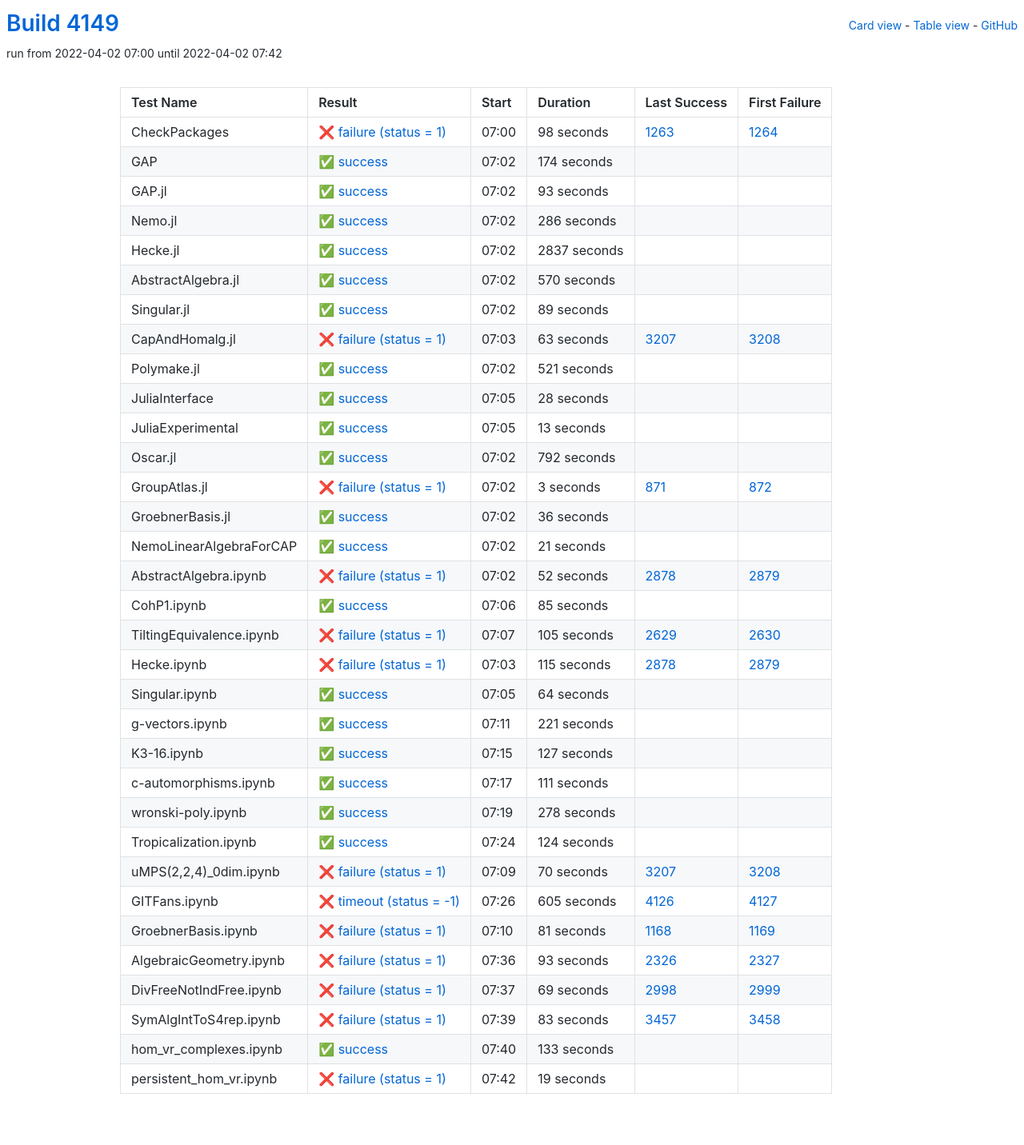
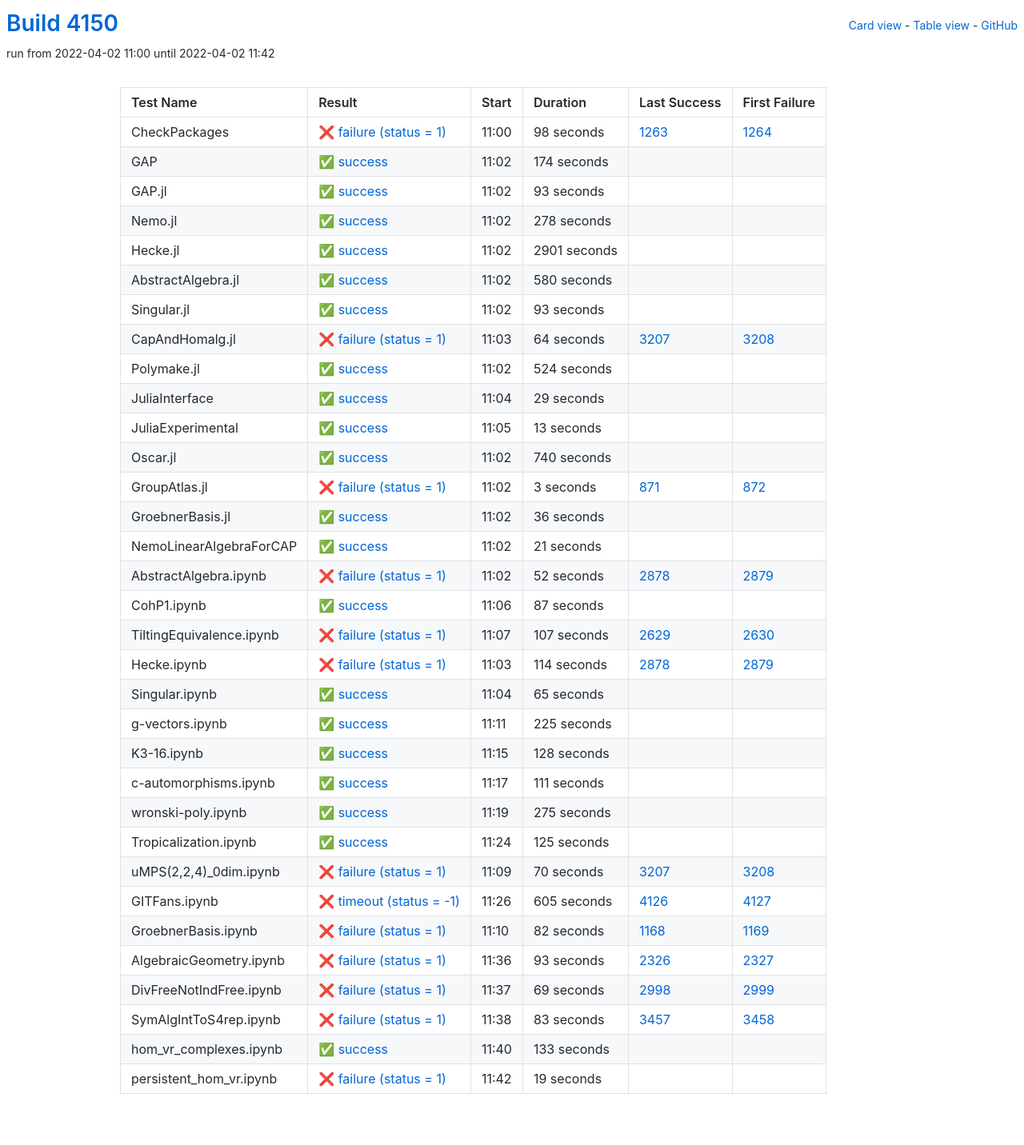
Before and after one commit to oscar-system/oscar-ci-status-stable, a Jekyll site: the page built from table.html, in a window 1280 px wide. Shown: the whole page at 80% size. Built offline with Jekyll 4.4.1, drawn with Linux system fonts in a browser that asks for light colours.

Commit message:
Build #4150

```diff
--- a/_data/ci.yml
+++ b/_data/ci.yml
@@ -1,6 +1,6 @@
 ---
-build: 4149
-build_url: https://oscarci.mathematik.uni-kl.de/job/oscar-stable/4149/
+build: 4150
+build_url: https://oscarci.mathematik.uni-kl.de/job/oscar-stable/4150/
 job: oscar-stable
 organization: oscar-system
 repo: oscar-ci-status-stable
@@ -8,8 +8,8 @@ repourl: https://github.com/oscar-system/oscar-ci-status-stable
 tests:
 - name: CheckPackages
   id: checkpackages
-  log: https://oscarci.mathematik.uni-kl.de/job/oscar-stable/4149/artifact/logs/build-4149/CheckPackages.log
-  start: 2022-04-02 07:00
+  log: https://oscarci.mathematik.uni-kl.de/job/oscar-stable/4150/artifact/logs/build-4150/CheckPackages.log
+  start: 2022-04-02 11:00
   success: false
   exitcode: 1
   status: failure
@@ -20,8 +20,8 @@ tests:
   first_failure_url: https://oscarci.mathematik.uni-kl.de/job/oscar-stable/1264/
 - name: GAP
   id: gap
-  log: https://oscarci.mathematik.uni-kl.de/job/oscar-stable/4149/artifact/logs/build-4149/GAP.log
-  start: 2022-04-02 07:02
+  log: https://oscarci.mathematik.uni-kl.de/job/oscar-stable/4150/artifact/logs/build-4150/GAP.log
+  start: 2022-04-02 11:02
   success: true
   exitcode: 0
   status: success
@@ -32,8 +32,8 @@ tests:
   first_failure_url:
 - name: GAP.jl
   id: gap-jl
-  log: https://oscarci.mathematik.uni-kl.de/job/oscar-stable/4149/artifact/logs/build-4149/GAP.jl.log
-  start: 2022-04-02 07:02
+  log: https://oscarci.mathematik.uni-kl.de/job/oscar-stable/4150/artifact/logs/build-4150/GAP.jl.log
+  start: 2022-04-02 11:02
   success: true
   exitcode: 0
   status: success
@@ -44,92 +44,92 @@ tests:
   first_failure_url:
 - name: Nemo.jl
   id: nemo-jl
-  log: https://oscarci.mathematik.uni-kl.de/job/oscar-stable/4149/artifact/logs/build-4149/Nemo.jl.log
-  start: 2022-04-02 07:02
+  log: https://oscarci.mathematik.uni-kl.de/job/oscar-stable/4150/artifact/logs/build-4150/Nemo.jl.log
+  start: 2022-04-02 11:02
   success: true
   exitcode: 0
   status: success
-  duration: 286
+  duration: 278
   last_success: false
   last_success_url:
   first_failure: false
   first_failure_url:
 - name: Hecke.jl
   id: hecke-jl
-  log: https://oscarci.mathematik.uni-kl.de/job/oscar-stable/4149/artifact/logs/build-4149/Hecke.jl.log
-  start: 2022-04-02 07:02
+  log: https://oscarci.mathematik.uni-kl.de/job/oscar-stable/4150/artifact/logs/build-4150/Hecke.jl.log
+  start: 2022-04-02 11:02
   success: true
   exitcode: 0
   status: success
-  duration: 2837
+  duration: 2901
   last_success: false
   last_success_url:
   first_failure: false
   first_failure_url:
 - name: AbstractAlgebra.jl
   id: abstractalgebra-jl
-  log: https://oscarci.mathematik.uni-kl.de/job/oscar-stable/4149/artifact/logs/build-4149/AbstractAlgebra.jl.log
-  start: 2022-04-02 07:02
+  log: https://oscarci.mathematik.uni-kl.de/job/oscar-stable/4150/artifact/logs/build-4150/AbstractAlgebra.jl.log
+  start: 2022-04-02 11:02
   success: true
   exitcode: 0
   status: success
-  duration: 570
+  duration: 580
   last_success: false
   last_success_url:
   first_failure: false
   first_failure_url:
 - name: Singular.jl
   id: singular-jl
-  log: https://oscarci.mathematik.uni-kl.de/job/oscar-stable/4149/artifact/logs/build-4149/Singular.jl.log
-  start: 2022-04-02 07:02
+  log: https://oscarci.mathematik.uni-kl.de/job/oscar-stable/4150/artifact/logs/build-4150/Singular.jl.log
+  start: 2022-04-02 11:02
   success: true
   exitcode: 0
   status: success
-  duration: 89
+  duration: 93
   last_success: false
   last_success_url:
   first_failure: false
   first_failure_url:
 - name: CapAndHomalg.jl
   id: capandhomalg-jl
-  log: https://oscarci.mathematik.uni-kl.de/job/oscar-stable/4149/artifact/logs/build-4149/CapAndHomalg.jl.log
-  start: 2022-04-02 07:03
+  log: https://oscarci.mathematik.uni-kl.de/job/oscar-stable/4150/artifact/logs/build-4150/CapAndHomalg.jl.log
+  start: 2022-04-02 11:03
   success: false
   exitcode: 1
   status: failure
-  duration: 63
+  duration: 64
   last_success: 3207
   last_success_url: https://oscarci.mathematik.uni-kl.de/job/oscar-stable/3207/
   first_failure: 3208
   first_failure_url: https://oscarci.mathematik.uni-kl.de/job/oscar-stable/3208/
 - name: Polymake.jl
   id: polymake-jl
-  log: https://oscarci.mathematik.uni-kl.de/job/oscar-stable/4149/artifact/logs/build-4149/Polymake.jl.log
-  start: 2022-04-02 07:02
+  log: https://oscarci.mathematik.uni-kl.de/job/oscar-stable/4150/artifact/logs/build-4150/Polymake.jl.log
+  start: 2022-04-02 11:02
   success: true
   exitcode: 0
   status: success
-  duration: 521
+  duration: 524
   last_success: false
   last_success_url:
   first_failure: false
   first_failure_url:
 - name: JuliaInterface
   id: juliainterface
-  log: https://oscarci.mathematik.uni-kl.de/job/oscar-stable/4149/artifact/logs/build-4149/JuliaInterface.log
-  start: 2022-04-02 07:05
+  log: https://oscarci.mathematik.uni-kl.de/job/oscar-stable/4150/artifact/logs/build-4150/JuliaInterface.log
+  start: 2022-04-02 11:04
   success: true
   exitcode: 0
   status: success
-  duration: 28
+  duration: 29
   last_success: false
   last_success_url:
   first_failure: false
   first_failure_url:
 - name: JuliaExperimental
   id: juliaexperimental
-  log: https://oscarci.mathematik.uni-kl.de/job/oscar-stable/4149/artifact/logs/build-4149/JuliaExperimental.log
-  start: 2022-04-02 07:05
+  log: https://oscarci.mathematik.uni-kl.de/job/oscar-stable/4150/artifact/logs/build-4150/JuliaExperimental.log
+  start: 2022-04-02 11:05
   success: true
   exitcode: 0
   status: success
@@ -140,20 +140,20 @@ tests:
   first_failure_url:
 - name: Oscar.jl
   id: oscar-jl
-  log: https://oscarci.mathematik.uni-kl.de/job/oscar-stable/4149/artifact/logs/build-4149/Oscar.jl.log
-  start: 2022-04-02 07:02
+  log: https://oscarci.mathematik.uni-kl.de/job/oscar-stable/4150/artifact/logs/build-4150/Oscar.jl.log
+  start: 2022-04-02 11:02
   success: true
   exitcode: 0
   status: success
-  duration: 792
+  duration: 740
   last_success: false
   last_success_url:
   first_failure: false
   first_failure_url:
 - name: GroupAtlas.jl
   id: groupatlas-jl
-  log: https://oscarci.mathematik.uni-kl.de/job/oscar-stable/4149/artifact/logs/build-4149/GroupAtlas.jl.log
-  start: 2022-04-02 07:02
+  log: https://oscarci.mathematik.uni-kl.de/job/oscar-stable/4150/artifact/logs/build-4150/GroupAtlas.jl.log
+  start: 2022-04-02 11:02
   success: false
   exitcode: 1
   status: failure
@@ -164,8 +164,8 @@ tests:
   first_failure_url: https://oscarci.mathematik.uni-kl.de/job/oscar-stable/872/
 - name: GroebnerBasis.jl
   id: groebnerbasis-jl
-  log: https://oscarci.mathematik.uni-kl.de/job/oscar-stable/4149/artifact/logs/build-4149/GroebnerBasis.jl.log
-  start: 2022-04-02 07:02
+  log: https://oscarci.mathematik.uni-kl.de/job/oscar-stable/4150/artifact/logs/build-4150/GroebnerBasis.jl.log
+  start: 2022-04-02 11:02
   success: true
   exitcode: 0
   status: success
@@ -176,8 +176,8 @@ tests:
   first_failure_url:
 - name: NemoLinearAlgebraForCAP
   id: nemolinearalgebraforcap
-  log: https://oscarci.mathematik.uni-kl.de/job/oscar-stable/4149/artifact/logs/build-4149/NemoLinearAlgebraForCAP.log
-  start: 2022-04-02 07:02
+  log: https://oscarci.mathematik.uni-kl.de/job/oscar-stable/4150/artifact/logs/build-4150/NemoLinearAlgebraForCAP.log
+  start: 2022-04-02 11:02
   success: true
   exitcode: 0
   status: success
@@ -188,8 +188,8 @@ tests:
   first_failure_url:
 - name: AbstractAlgebra.ipynb
   id: abstractalgebra-ipynb
-  log: https://oscarci.mathematik.uni-kl.de/job/oscar-stable/4149/artifact/logs/build-4149/AbstractAlgebra.ipynb.log
-  start: 2022-04-02 07:02
+  log: https://oscarci.mathematik.uni-kl.de/job/oscar-stable/4150/artifact/logs/build-4150/AbstractAlgebra.ipynb.log
+  start: 2022-04-02 11:02
   success: false
   exitcode: 1
   status: failure
@@ -200,80 +200,80 @@ tests:
   first_failure_url: https://oscarci.mathematik.uni-kl.de/job/oscar-stable/2879/
 - name: CohP1.ipynb
   id: cohp1-ipynb
-  log: https://oscarci.mathematik.uni-kl.de/job/oscar-stable/4149/artifact/logs/build-4149/CohP1.ipynb.log
-  start: 2022-04-02 07:06
+  log: https://oscarci.mathematik.uni-kl.de/job/oscar-stable/4150/artifact/logs/build-4150/CohP1.ipynb.log
+  start: 2022-04-02 11:06
   success: true
   exitcode: 0
   status: success
-  duration: 85
+  duration: 87
   last_success: false
   last_success_url:
   first_failure: false
   first_failure_url:
 - name: TiltingEquivalence.ipynb
   id: tiltingequivalence-ipynb
-  log: https://oscarci.mathematik.uni-kl.de/job/oscar-stable/4149/artifact/logs/build-4149/TiltingEquivalence.ipynb.log
-  start: 2022-04-02 07:07
+  log: https://oscarci.mathematik.uni-kl.de/job/oscar-stable/4150/artifact/logs/build-4150/TiltingEquivalence.ipynb.log
+  start: 2022-04-02 11:07
   success: false
   exitcode: 1
   status: failure
-  duration: 105
+  duration: 107
   last_success: 2629
   last_success_url: https://oscarci.mathematik.uni-kl.de/job/oscar-stable/2629/
   first_failure: 2630
   first_failure_url: https://oscarci.mathematik.uni-kl.de/job/oscar-stable/2630/
 - name: Hecke.ipynb
   id: hecke-ipynb
-  log: https://oscarci.mathematik.uni-kl.de/job/oscar-stable/4149/artifact/logs/build-4149/Hecke.ipynb.log
-  start: 2022-04-02 07:03
+  log: https://oscarci.mathematik.uni-kl.de/job/oscar-stable/4150/artifact/logs/build-4150/Hecke.ipynb.log
+  start: 2022-04-02 11:03
   success: false
   exitcode: 1
   status: failure
-  duration: 115
+  duration: 114
   last_success: 2878
   last_success_url: https://oscarci.mathematik.uni-kl.de/job/oscar-stable/2878/
   first_failure: 2879
   first_failure_url: https://oscarci.mathematik.uni-kl.de/job/oscar-stable/2879/
 - name: Singular.ipynb
   id: singular-ipynb
-  log: https://oscarci.mathematik.uni-kl.de/job/oscar-stable/4149/artifact/logs/build-4149/Singular.ipynb.log
-  start: 2022-04-02 07:05
+  log: https://oscarci.mathematik.uni-kl.de/job/oscar-stable/4150/artifact/logs/build-4150/Singular.ipynb.log
+  start: 2022-04-02 11:04
   success: true
   exitcode: 0
   status: success
-  duration: 64
+  duration: 65
   last_success: false
   last_success_url:
   first_failure: false
   first_failure_url:
 - name: g-vectors.ipynb
   id: g-vectors-ipynb
-  log: https://oscarci.mathematik.uni-kl.de/job/oscar-stable/4149/artifact/logs/build-4149/g-vectors.ipynb.log
-  start: 2022-04-02 07:11
+  log: https://oscarci.mathematik.uni-kl.de/job/oscar-stable/4150/artifact/logs/build-4150/g-vectors.ipynb.log
+  start: 2022-04-02 11:11
   success: true
   exitcode: 0
   status: success
-  duration: 221
+  duration: 225
   last_success: false
   last_success_url:
   first_failure: false
   first_failure_url:
 - name: K3-16.ipynb
   id: k3-16-ipynb
-  log: https://oscarci.mathematik.uni-kl.de/job/oscar-stable/4149/artifact/logs/build-4149/K3-16.ipynb.log
-  start: 2022-04-02 07:15
+  log: https://oscarci.mathematik.uni-kl.de/job/oscar-stable/4150/artifact/logs/build-4150/K3-16.ipynb.log
+  start: 2022-04-02 11:15
   success: true
   exitcode: 0
   status: success
-  duration: 127
+  duration: 128
   last_success: false
   last_success_url:
   first_failure: false
   first_failure_url:
 - name: c-automorphisms.ipynb
   id: c-automorphisms-ipynb
-  log: https://oscarci.mathematik.uni-kl.de/job/oscar-stable/4149/artifact/logs/build-4149/c-automorphisms.ipynb.log
-  start: 2022-04-02 07:17
+  log: https://oscarci.mathematik.uni-kl.de/job/oscar-stable/4150/artifact/logs/build-4150/c-automorphisms.ipynb.log
+  start: 2022-04-02 11:17
   success: true
   exitcode: 0
   status: success
@@ -284,32 +284,32 @@ tests:
   first_failure_url:
 - name: wronski-poly.ipynb
   id: wronski-poly-ipynb
-  log: https://oscarci.mathematik.uni-kl.de/job/oscar-stable/4149/artifact/logs/build-4149/wronski-poly.ipynb.log
-  start: 2022-04-02 07:19
+  log: https://oscarci.mathematik.uni-kl.de/job/oscar-stable/4150/artifact/logs/build-4150/wronski-poly.ipynb.log
+  start: 2022-04-02 11:19
   success: true
   exitcode: 0
   status: success
-  duration: 278
+  duration: 275
   last_success: false
   last_success_url:
   first_failure: false
   first_failure_url:
 - name: Tropicalization.ipynb
   id: tropicalization-ipynb
-  log: https://oscarci.mathematik.uni-kl.de/job/oscar-stable/4149/artifact/logs/build-4149/Tropicalization.ipynb.log
-  start: 2022-04-02 07:24
+  log: https://oscarci.mathematik.uni-kl.de/job/oscar-stable/4150/artifact/logs/build-4150/Tropicalization.ipynb.log
+  start: 2022-04-02 11:24
   success: true
   exitcode: 0
   status: success
-  duration: 124
+  duration: 125
   last_success: false
   last_success_url:
   first_failure: false
   first_failure_url:
 - name: uMPS(2,2,4)_0dim.ipynb
   id: umps-2-2-4-0dim-ipynb
-  log: https://oscarci.mathematik.uni-kl.de/job/oscar-stable/4149/artifact/logs/build-4149/uMPS-2-2-4-_0dim.ipynb.log
-  start: 2022-04-02 07:09
+  log: https://oscarci.mathematik.uni-kl.de/job/oscar-stable/4150/artifact/logs/build-4150/uMPS-2-2-4-_0dim.ipynb.log
+  start: 2022-04-02 11:09
   success: false
   exitcode: 1
   status: failure
@@ -320,8 +320,8 @@ tests:
   first_failure_url: https://oscarci.mathematik.uni-kl.de/job/oscar-stable/3208/
 - name: GITFans.ipynb
   id: gitfans-ipynb
-  log: https://oscarci.mathematik.uni-kl.de/job/oscar-stable/4149/artifact/logs/build-4149/GITFans.ipynb.log
-  start: 2022-04-02 07:26
+  log: https://oscarci.mathematik.uni-kl.de/job/oscar-stable/4150/artifact/logs/build-4150/GITFans.ipynb.log
+  start: 2022-04-02 11:26
   success: false
   exitcode: -1
   status: timeout
@@ -332,20 +332,20 @@ tests:
   first_failure_url: https://oscarci.mathematik.uni-kl.de/job/oscar-stable/4127/
 - name: GroebnerBasis.ipynb
   id: groebnerbasis-ipynb
-  log: https://oscarci.mathematik.uni-kl.de/job/oscar-stable/4149/artifact/logs/build-4149/GroebnerBasis.ipynb.log
-  start: 2022-04-02 07:10
+  log: https://oscarci.mathematik.uni-kl.de/job/oscar-stable/4150/artifact/logs/build-4150/GroebnerBasis.ipynb.log
+  start: 2022-04-02 11:10
   success: false
   exitcode: 1
   status: failure
-  duration: 81
+  duration: 82
   last_success: 1168
   last_success_url: https://oscarci.mathematik.uni-kl.de/job/oscar-stable/1168/
   first_failure: 1169
   first_failure_url: https://oscarci.mathematik.uni-kl.de/job/oscar-stable/1169/
 - name: AlgebraicGeometry.ipynb
   id: algebraicgeometry-ipynb
-  log: https://oscarci.mathematik.uni-kl.de/job/oscar-stable/4149/artifact/logs/build-4149/AlgebraicGeometry.ipynb.log
-  start: 2022-04-02 07:36
+  log: https://oscarci.mathematik.uni-kl.de/job/oscar-stable/4150/artifact/logs/build-4150/AlgebraicGeometry.ipynb.log
+  start: 2022-04-02 11:36
   success: false
   exitcode: 1
   status: failure
@@ -356,8 +356,8 @@ tests:
   first_failure_url: https://oscarci.mathematik.uni-kl.de/job/oscar-stable/2327/
 - name: DivFreeNotIndFree.ipynb
   id: divfreenotindfree-ipynb
-  log: https://oscarci.mathematik.uni-kl.de/job/oscar-stable/4149/artifact/logs/build-4149/DivFreeNotIndFree.ipynb.log
-  start: 2022-04-02 07:37
+  log: https://oscarci.mathematik.uni-kl.de/job/oscar-stable/4150/artifact/logs/build-4150/DivFreeNotIndFree.ipynb.log
+  start: 2022-04-02 11:37
   success: false
   exitcode: 1
   status: failure
@@ -368,8 +368,8 @@ tests:
   first_failure_url: https://oscarci.mathematik.uni-kl.de/job/oscar-stable/2999/
 - name: SymAlgIntToS4rep.ipynb
   id: symalginttos4rep-ipynb
-  log: https://oscarci.mathematik.uni-kl.de/job/oscar-stable/4149/artifact/logs/build-4149/SymAlgIntToS4rep.ipynb.log
-  start: 2022-04-02 07:39
+  log: https://oscarci.mathematik.uni-kl.de/job/oscar-stable/4150/artifact/logs/build-4150/SymAlgIntToS4rep.ipynb.log
+  start: 2022-04-02 11:38
   success: false
   exitcode: 1
   status: failure
@@ -380,8 +380,8 @@ tests:
   first_failure_url: https://oscarci.mathematik.uni-kl.de/job/oscar-stable/3458/
 - name: hom_vr_complexes.ipynb
   id: hom-vr-complexes-ipynb
-  log: https://oscarci.mathematik.uni-kl.de/job/oscar-stable/4149/artifact/logs/build-4149/hom_vr_complexes.ipynb.log
-  start: 2022-04-02 07:40
+  log: https://oscarci.mathematik.uni-kl.de/job/oscar-stable/4150/artifact/logs/build-4150/hom_vr_complexes.ipynb.log
+  start: 2022-04-02 11:40
   success: true
   exitcode: 0
   status: success
@@ -392,8 +392,8 @@ tests:
   first_failure_url:
 - name: persistent_hom_vr.ipynb
   id: persistent-hom-vr-ipynb
-  log: https://oscarci.mathematik.uni-kl.de/job/oscar-stable/4149/artifact/logs/build-4149/persistent_hom_vr.ipynb.log
-  start: 2022-04-02 07:42
+  log: https://oscarci.mathematik.uni-kl.de/job/oscar-stable/4150/artifact/logs/build-4150/persistent_hom_vr.ipynb.log
+  start: 2022-04-02 11:42
   success: false
   exitcode: 1
   status: failure
```
Also changed, not shown: README.md.
